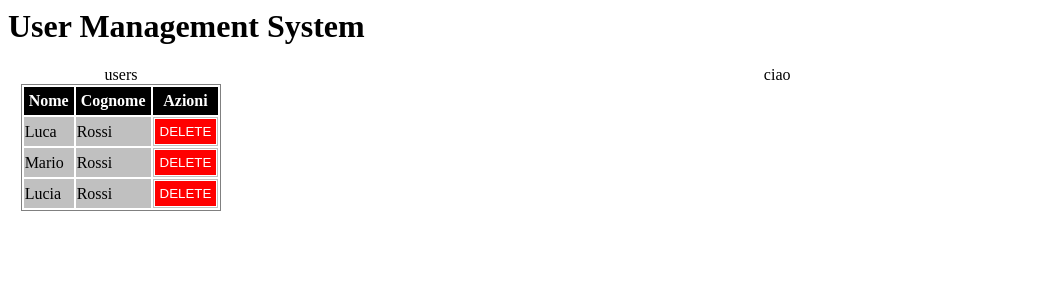
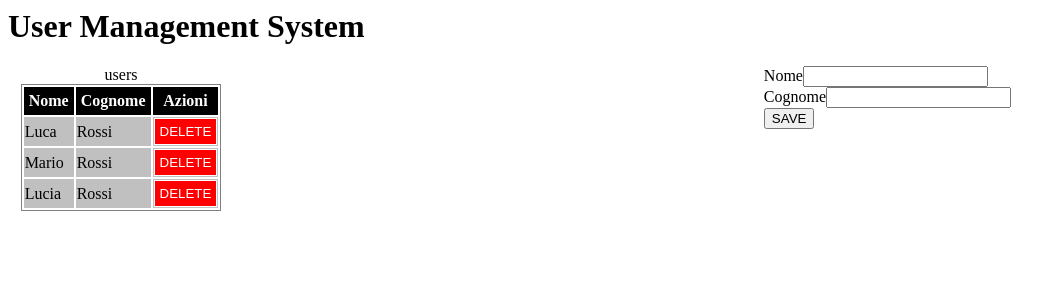
Before and after one commit to NickoManu/angular-ivy-ed24wn, an Angular app: page / in a window 1280 px wide. Shown: the top 300 px of the page, without its empty margins (0-1063 px from the left). Built offline with nearby package versions, Linux system fonts and the light colour scheme.

Commit message:
2 files modified, 3 added

```diff
--- a/src/app/app.component.html
+++ b/src/app/app.component.html
@@ -4,6 +4,6 @@
     <app-users></app-users>
   </div>
   <div class="user-detail">
-    ciao
+    <app-user-detail></app-user-detail>
   </div>
 </div>
--- a/src/app/app.module.ts
+++ b/src/app/app.module.ts
@@ -9,11 +9,12 @@ import { UsersComponent } from "./users/users.component";
 
 import { UserComponent } from './user/user.component';
 import { UserService } from "./users/user.service";
+import { UserDetailComponent } from './user-detail/user-detail.component';
 
 
 @NgModule({
   imports: [BrowserModule, FormsModule],
-  declarations: [AppComponent, HelloComponent, UsersComponent, UserComponent],
+  declarations: [AppComponent, HelloComponent, UsersComponent, UserComponent, UserDetailComponent],
   bootstrap: [AppComponent],
   providers: [UserService]
 })
--- /dev/null
+++ b/src/app/user-detail/user-detail.component.html
@@ -0,0 +1,17 @@
+<form>
+
+  <div class="form-group">
+  <label for="nome">Nome</label>
+  <input name="nome" id="nome">
+  </div>
+
+  <div class="form-group">
+  <label for="cognome">Cognome</label>
+  <input name="cognome" id="cognome">
+  </div>
+
+  <div class="form-group form-footer">
+    <button class="btn-save">SAVE</button>
+  </div>
+
+</form>
--- /dev/null
+++ b/src/app/user-detail/user-detail.component.ts
@@ -0,0 +1,15 @@
+import { Component, OnInit } from '@angular/core';
+
+@Component({
+  selector: 'app-user-detail',
+  templateUrl: './user-detail.component.html',
+  styleUrls: ['./user-detail.component.css']
+})
+export class UserDetailComponent implements OnInit {
+
+  constructor() { }
+
+  ngOnInit() {
+  }
+
+}
```
Also changed, not shown: src/app/user-detail/user-detail.component.css (added).
